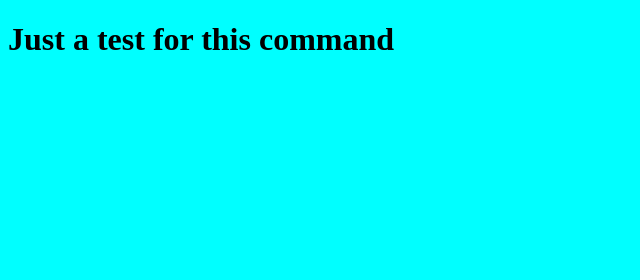
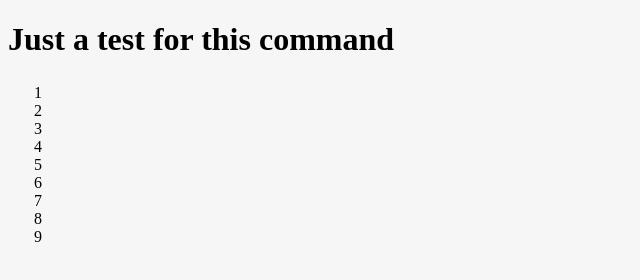
Before and after one commit to hmitrea/goHenry, a website: page index.html in a window 1280 px wide. Shown: the whole page, without its empty margins (0-640 px from the left). Drawn offline with Linux system fonts and the light colour scheme; no server answers.

Commit message:
Modified body look and addedd asssets

```diff
--- a/index.html
+++ b/index.html
@@ -8,6 +8,17 @@
   </head>
   <body>
     <h1>Just a test for this command</h1>
+    <div class="slider">
+      <div>1</div>
+      <div>2</div>
+      <div>3</div>
+      <div>4</div>
+      <div>5</div>
+      <div>6</div>
+      <div>7</div>
+      <div>8</div>
+      <div>9</div>
+    </div>
 
     <script src="index.js"></script>
     <link rel="stylesheet" type="text/css" href="style.css" />
--- a/index.js
+++ b/index.js
@@ -1 +1,12 @@
 console.log("hi");
+
+const url = "http://localhost:3000/cards";
+
+// Fetching the URL data
+fetch(url)
+  .then((data) => {
+    return data.json();
+  })
+  .then((res) => {
+    console.log(res);
+  });
--- a/style.css
+++ b/style.css
@@ -1,3 +1,7 @@
 body {
-  background-color: aqua;
+  background-color: #f6f6f6;
 }
+
+.slider {
+  margin: 26px;
+}
```
Also changed, not shown: Assets/icon.png (added), README.md.
